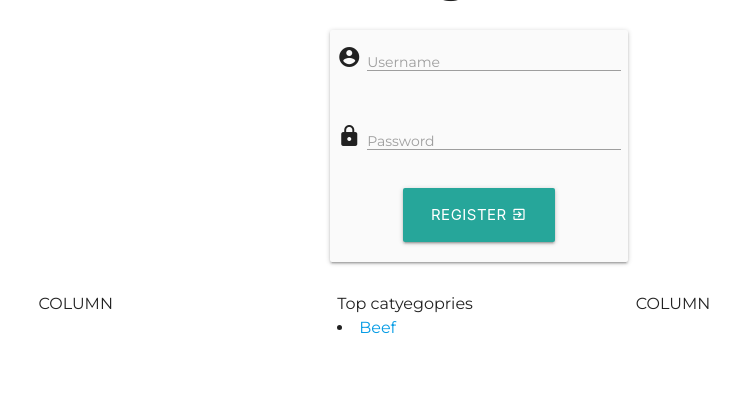
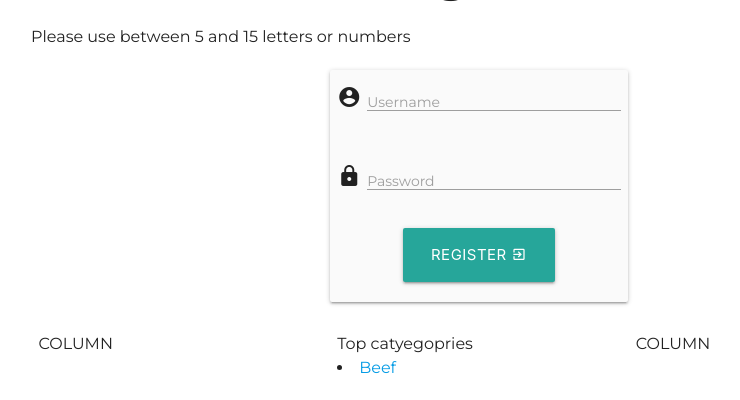
Before and after one commit to Bourkekev/ms3-your-recipe-hub, a Flask app: page /register in a window 1280 px wide. Shown: the part 110-510 px from the top of the page, without its empty margins (161-901 px from the left). Run offline with Flask 2, Linux system fonts and the light colour scheme; some libraries are stand-ins or nearby versions.

Commit message:
Add min max length, required and pattern attributes to the user sign up input fields

```diff
--- a/templates/base.html
+++ b/templates/base.html
@@ -63,6 +63,8 @@
         </nav>
     </header>
     <main id="maincontent">
+        <!-- Flashed messages -->
+        <section class="container">
             {% with messages = get_flashed_messages() %}
             {% if messages %}
             <ul class="flashes">
@@ -72,6 +74,7 @@
             </ul>
             {% endif %}
             {% endwith %}
+        </section>
 
         {% block content %}
 
--- a/templates/register.html
+++ b/templates/register.html
@@ -2,13 +2,14 @@
 {% block content %}
 <div class="container">
     <h1 class="center-align">Register</h1>
+    <p>Please use between 5 and 15 letters or numbers</p>
     <div class="row">
         <form class="col s12 m4 offset-m4 card-panel grey lighten-5" method="POST" action="{{ url_for('register') }}">
             <!-- Username -->
             <div class="row">
                 <div class="input-field col s12">
                     <i class="material-icons prefix">account_circle</i>
-                    <input id="user_name" name="user_name" type="text" class="validate">
+                    <input id="user_name" name="user_name" type="text" minlength="5" maxlength="15" pattern="^[a-zA-Z0-9]{5,15}$" class="validate" required>
                     <label for="user_name">Username</label>
                 </div>
             </div>
@@ -16,7 +17,7 @@
             <div class="row">
                 <div class="input-field col s12">
                     <i class="material-icons prefix">lock</i>
-                    <input id="password" name="password" type="password" class="validate">
+                    <input id="password" name="password" type="password" minlength="5" maxlength="15" pattern="^[a-zA-Z0-9]{5,15}$" class="validate" required>
                     <label for="password">Password</label>
                 </div>
             </div>
```
Lines whose indentation alone changed are shown as unchanged.
